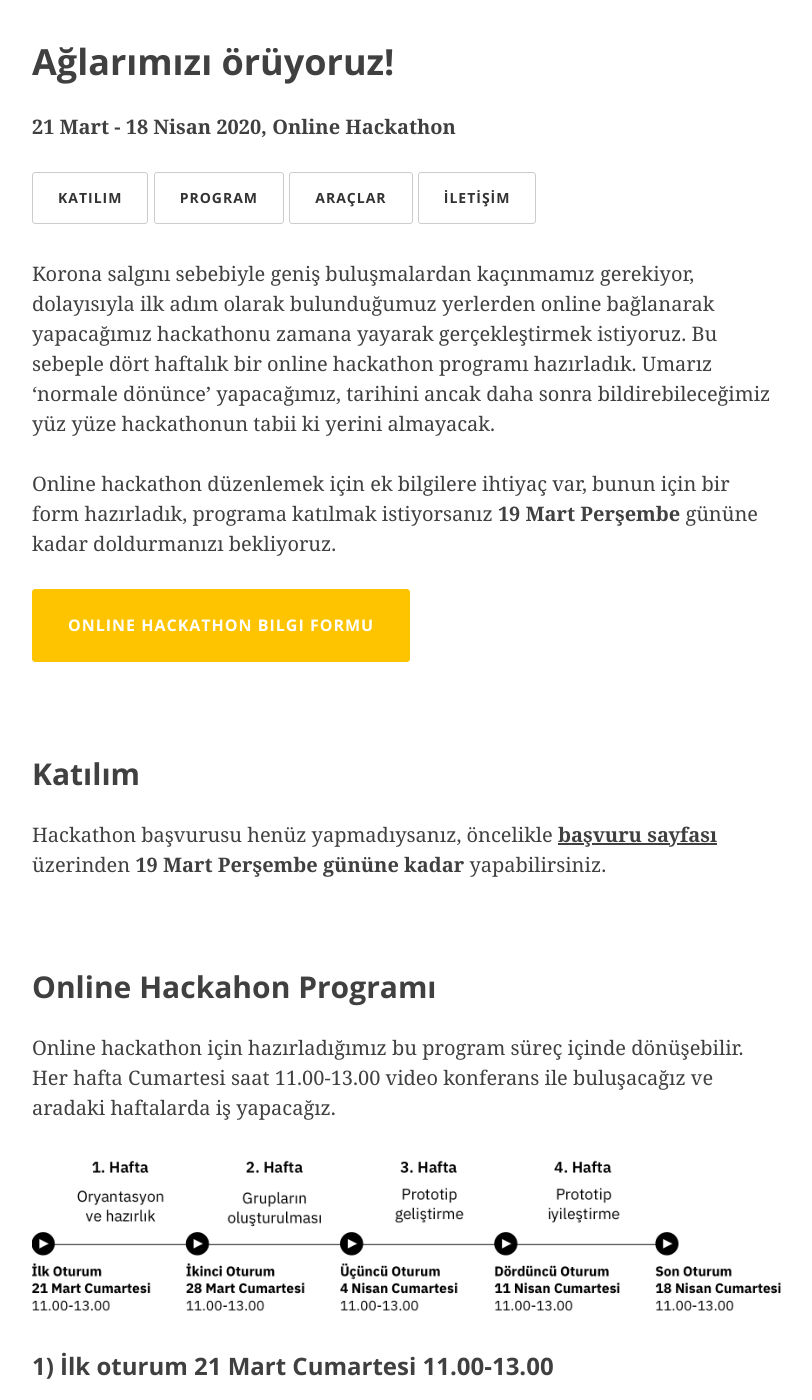
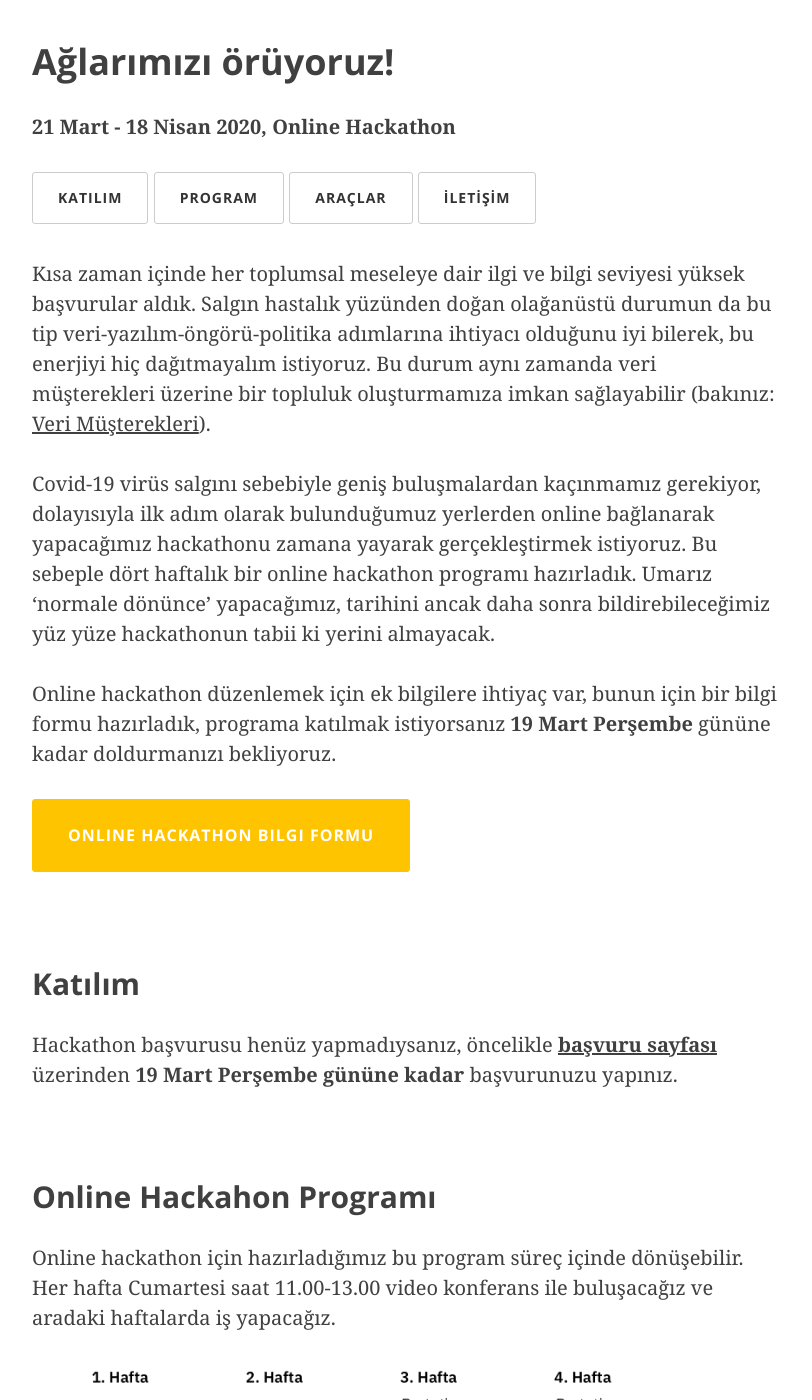
Before and after one commit to graphcommons/hackathons, a Jekyll site: the page built from _posts/2020-03-16-veri-musterekleri-online.md, in a window 1280 px wide and 1400 px high, scrolled down 737 px. Shown: the whole window, without its empty margins (233-1045 px from the left). Built offline with Jekyll 4.4.1, drawn with Linux system fonts in a browser that asks for light colours; nearby versions of some CDN libraries.

Commit message:
text update

```diff
--- a/_posts/2020-03-16-veri-musterekleri-online.md
+++ b/_posts/2020-03-16-veri-musterekleri-online.md
@@ -20,9 +20,11 @@ place: "Online Hackathon"
 <a href="#araclar" class="btn btn-default">ARAÇLAR</a>
 <a href="#iletisim" class="btn btn-default">İLETİŞİM</a>
 
-Korona salgını sebebiyle geniş buluşmalardan kaçınmamız gerekiyor, dolayısıyla ilk adım olarak bulunduğumuz yerlerden online bağlanarak yapacağımız hackathonu zamana yayarak gerçekleştirmek istiyoruz. Bu sebeple dört haftalık bir online hackathon programı hazırladık. Umarız ‘normale dönünce’ yapacağımız, tarihini ancak daha sonra bildirebileceğimiz yüz yüze hackathonun tabii ki yerini almayacak.
+Kısa zaman içinde her toplumsal meseleye dair ilgi ve bilgi seviyesi yüksek başvurular aldık. Salgın hastalık yüzünden doğan olağanüstü durumun da bu tip veri-yazılım-öngörü-politika adımlarına ihtiyacı olduğunu iyi bilerek, bu enerjiyi hiç dağıtmayalım istiyoruz. Bu durum aynı zamanda veri müşterekleri üzerine bir topluluk oluşturmamıza imkan sağlayabilir (bakınız: [Veri Müşterekleri](https://beyond.istanbul/hak-savunucular%C4%B1-i%CC%87%C3%A7in-hangi-sorunlar%C4%B1-takip-edece%C4%9Fini-se%C3%A7mek-g%C3%BC%C3%A7l%C3%BC-bir-siyasi-eylem-bi%C3%A7imi-c8aba2cd765){:target='_blank'}).
 
-Online hackathon düzenlemek için ek bilgilere ihtiyaç var, bunun için bir form hazırladık, programa katılmak istiyorsanız **19 Mart Perşembe** gününe kadar doldurmanızı bekliyoruz.
+Covid-19 virüs salgını sebebiyle geniş buluşmalardan kaçınmamız gerekiyor, dolayısıyla ilk adım olarak bulunduğumuz yerlerden online bağlanarak yapacağımız hackathonu zamana yayarak gerçekleştirmek istiyoruz. Bu sebeple dört haftalık bir online hackathon programı hazırladık. Umarız ‘normale dönünce’ yapacağımız, tarihini ancak daha sonra bildirebileceğimiz yüz yüze hackathonun tabii ki yerini almayacak.
+
+Online hackathon düzenlemek için ek bilgilere ihtiyaç var, bunun için bir bilgi formu hazırladık, programa katılmak istiyorsanız **19 Mart Perşembe** gününe kadar doldurmanızı bekliyoruz.
 
 <a href="https://forms.gle/aGWjZ1aaRKmEaBiM8" target="_blank" class="btn btn-default btn-lg">Online Hackathon Bilgi formu</a>
 
@@ -33,7 +35,7 @@ Online hackathon düzenlemek için ek bilgilere ihtiyaç var, bunun için bir fo
 ## Katılım
 <p></p>
 
-Hackathon başvurusu henüz yapmadıysanız, öncelikle **[başvuru sayfası](/hackathons/2020/03/02/veri-musterekleri/)** üzerinden **19 Mart Perşembe gününe kadar** yapabilirsiniz.
+Hackathon başvurusu henüz yapmadıysanız, öncelikle **[başvuru sayfası](/hackathons/2020/03/02/veri-musterekleri/)** üzerinden **19 Mart Perşembe gününe kadar** başvurunuzu yapınız.
 
 
 <br />
```
Also changed, not shown: _posts/2020-03-02-veri-musterekleri.md (+1 -1 lines).
